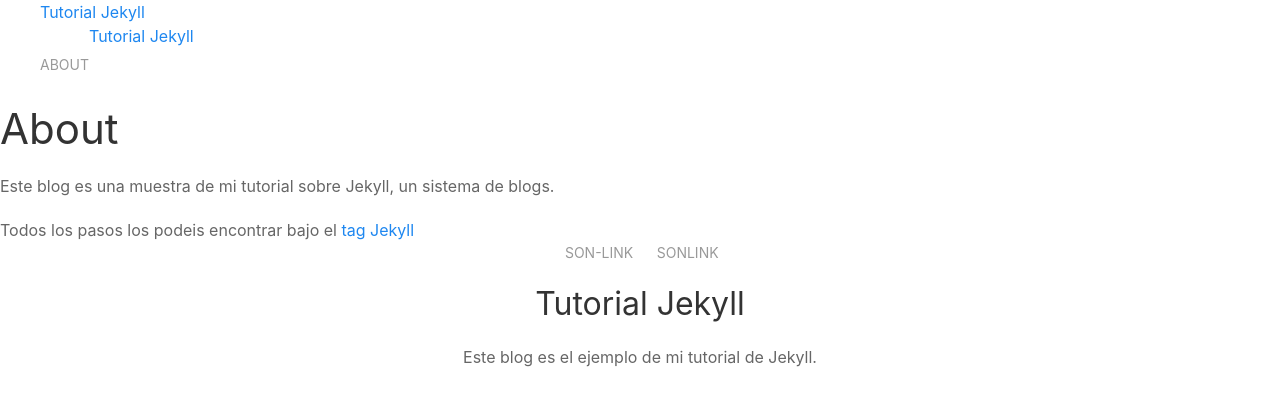
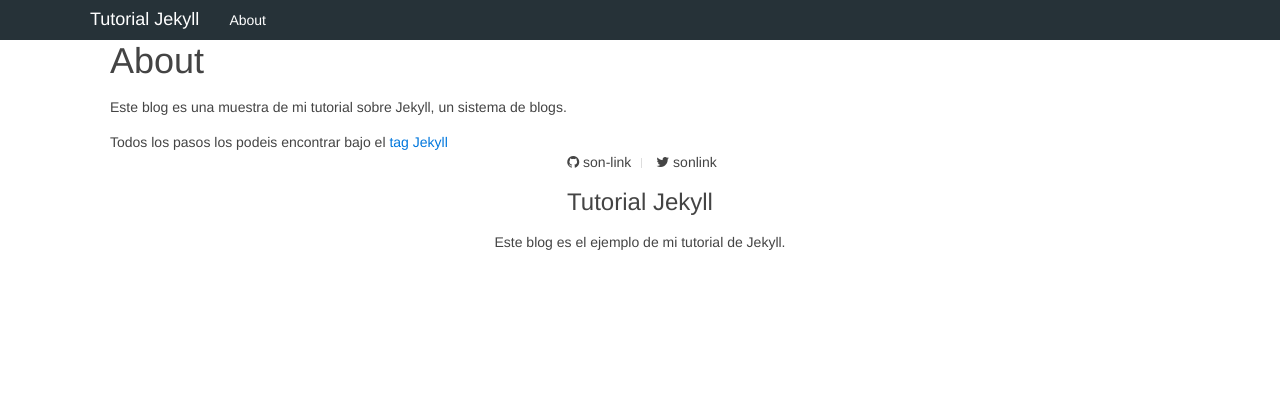
Before and after one commit to son-link/tutorial-jekyll, a Jekyll site: the page built from about.md, in a window 1280 px wide. Shown: the top 406 px of the page. Built offline with Jekyll 4.4.1, drawn with Linux system fonts in a browser that asks for light colours; nearby versions of some CDN libraries; library files that are not in the unit come from our copies.

Commit message:
Corregidos los enlaces a las hojas de estilo y javascript

```diff
--- a/_includes/head.html
+++ b/_includes/head.html
@@ -8,8 +8,8 @@
 
   <link rel="canonical" href="{{ page.url | replace:'index.html','' | prepend: site.baseurl | prepend: site.url }}">
   <link rel="alternate" type="application/rss+xml" title="{{ site.title }}" href="{{ "/feed.xml" | prepend: site.baseurl | prepend: site.url }}">
-  <link href="{site.url}/css/uikit.min.css" rel="stylesheet" type="text/css" />
-  <link rel="stylesheet" href="{site.url}/css/main.css">
-	<script src="{site.url}/js/jquery-2.2.3.min.js"></script>
-	<script src="{site.url}/js/uikit.min.js"></script>
+  <link href="{{site.url}}/css/uikit.min.css" rel="stylesheet" type="text/css" />
+  <link rel="stylesheet" href="{{site.url}}/css/main.css">
+	<script src="{{site.url}}/js/jquery-2.2.3.min.js"></script>
+	<script src="{{site.url}}/js/uikit.min.js"></script>
 </head>
```
